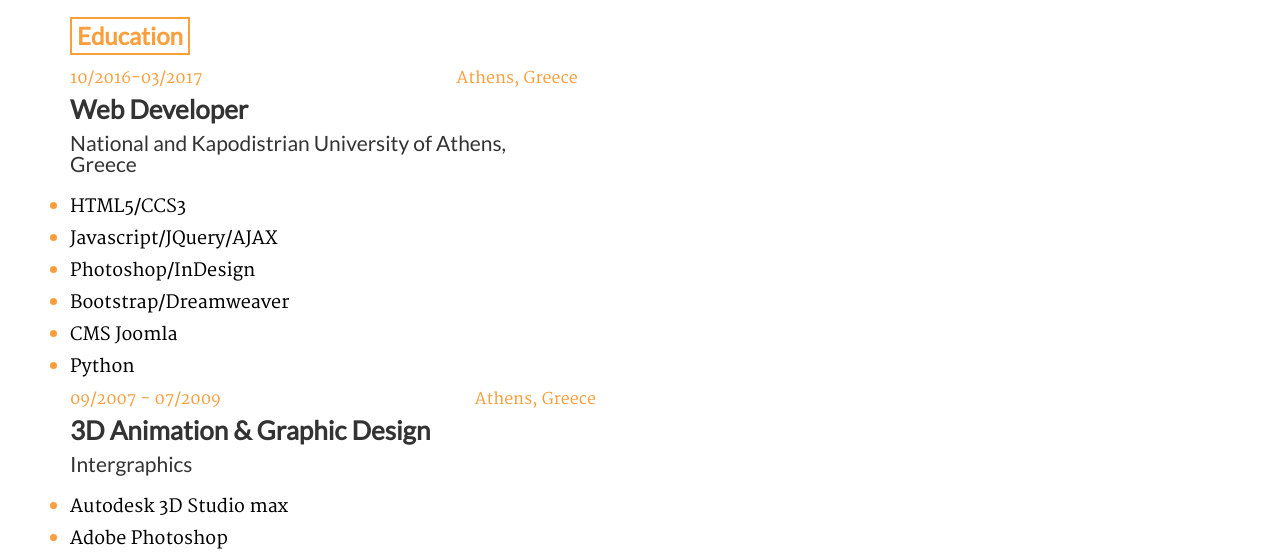
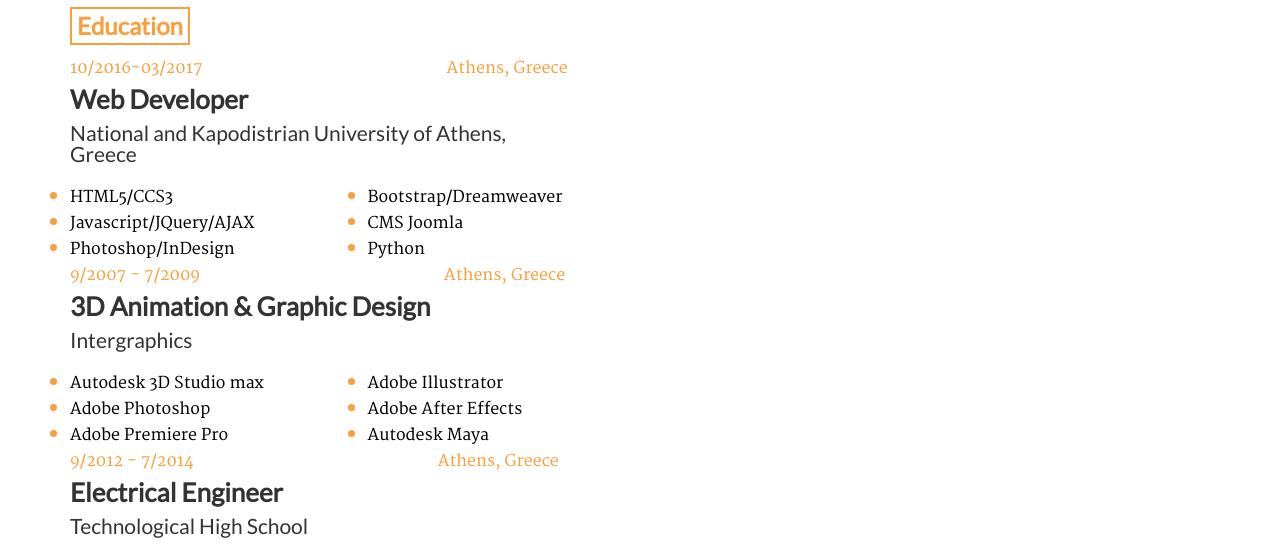
Before and after one commit to mouzakitis/CV, a plain HTML site: page index.html in a window 1280 px wide. Shown: the part 213-766 px from the top of the page. Drawn offline with nearby package versions, Linux system fonts and the light colour scheme.

Commit message:
finish education list

```diff
--- a/index.html
+++ b/index.html
@@ -28,7 +28,6 @@
                   <li><i class="fa fa-birthday-cake" aria-hidden="true"></i>18/08/1989</li>
                   <li><i class="fa fa-envelope" aria-hidden="true"></i>michalis_m89@hotmail.com</li>
                   <li><i class="fa fa-map-marker" aria-hidden="true"></i>Dervenakion 12, Nea Chalkidona</li>
-
                   <li><i class="fa fa-phone" aria-hidden="true"></i>6982961433</li>
               </ul>
             </div>
@@ -50,15 +49,13 @@
                       <li><span>HTML5/CCS3</span></li>
                       <li><span>Javascript/JQuery/AJAX</span></li>
                       <li><span>Photoshop/InDesign</span></li>
-                  </ul>
-                  <ul>
                       <li><span>Bootstrap/Dreamweaver</span></li>
                       <li><span>CMS Joomla</span></li>
                       <li><span>Python</span></li>
                   </ul>
               </div>
 
-              <div class="date">09/2007 - 07/2009</div>
+              <div class="date">9/2007 - 7/2009</div>
               <div class="place">Athens, Greece</div>
               <div class="study"> 3D Animation &amp; Graphic Design</div>
               <div class="uni">Intergraphics</div>
@@ -73,7 +70,7 @@
                   </ul>
               </div>
 
-              <div class="date">09/2012 - 07/2014</div>
+              <div class="date">9/2012 - 7/2014</div>
               <div class="place">Athens, Greece</div>
               <div class="study"> Electrical Engineer</div>
               <div class="uni">Technological High School</div>
--- a/style.css
+++ b/style.css
@@ -186,6 +186,7 @@ main .date{
     color: #f99f3e;
     text-align: left;
     display: inline;
+    margin-right: 240px;
 }
 main .place{
     font-family: Merriweather;
@@ -193,10 +194,10 @@ main .place{
     color: #f99f3e;
     text-align: right;
     display: inline;
-    margin-left: 250px;
+
 }
 main #education{
-    margin-top: 20px;
+    margin-top: 10px;
  }
 main .study{
     font-family: Lato;
@@ -212,11 +213,19 @@ main .uni{
     margin-bottom:20px;
 }
 main .courses ul li{
-    padding-bottom: 10px;
+    padding-bottom: 5px;
     color: #f99f3e;
 }
 main .courses ul li span{
     font-family: Merriweather;
-    font-size:18px;
+    font-size:16px;
     color:black;
 }
+main .courses ul{
+    -moz-column-count: 2;
+    -moz-column-gap: 40px;
+    -webkit-column-count: 2;
+    -webkit-column-gap: 40px;
+    column-count: 2;
+    column-gap: 40px;
+}
```
